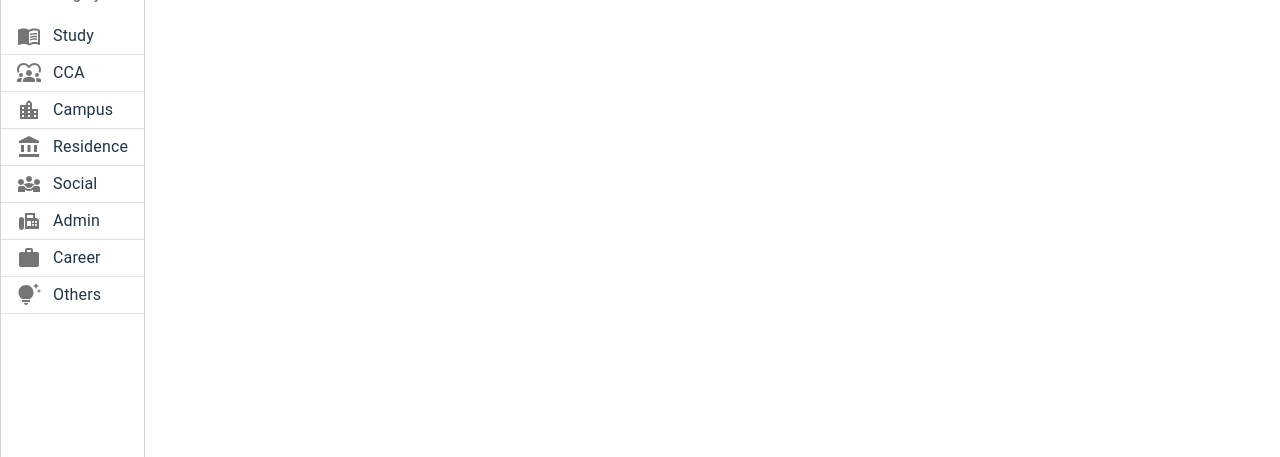
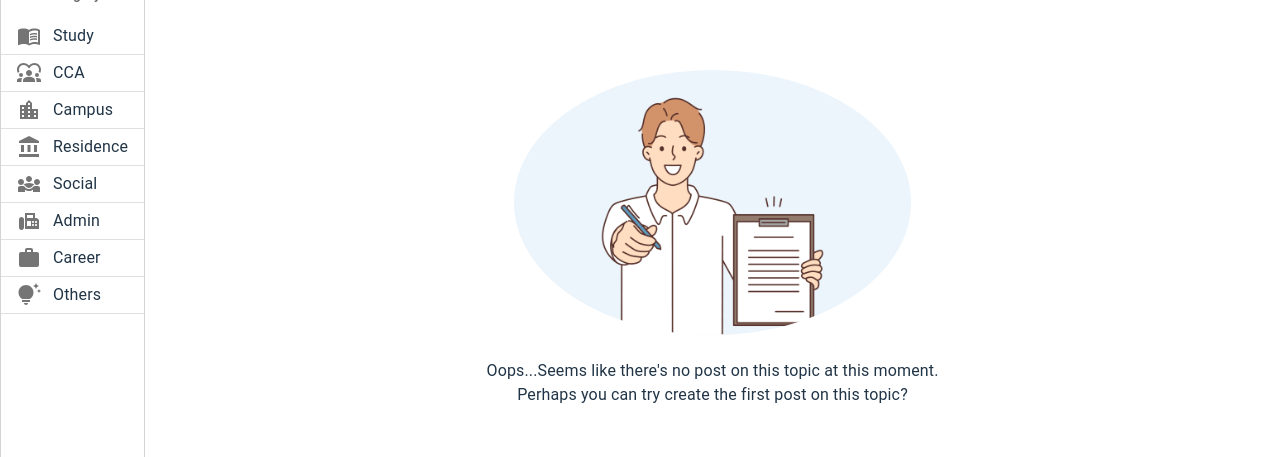
Before and after one commit to MAOXIONGKAI/NUSocial, a React (Vite) app in the folder frontend/: page / in a window 1280 px wide. Shown: the part 193-650 px from the top of the page. Built offline with nearby package versions, Linux system fonts and the light colour scheme; no server answers.

Commit message:
Implement filter posts by category feature

```diff
--- a/frontend/src/App.tsx
+++ b/frontend/src/App.tsx
@@ -7,7 +7,8 @@ import ContentSection from "./components/ContentSection.tsx";
 import usePosts from "./hooks/usePosts.ts";
 import Post from "./types/Post.ts";
 import implementSort from "./utils/implementSort.ts";
-import makeFilterPredicate from "./utils/makeFilterPredicate.ts";
+import makeTagFilterPredicate from "./utils/makeTagFilterPredicate.ts";
+import makeCategoryFilterPredicate from "./utils/makeCategoryFilterPredicate.ts";
 
 function App() {
     const [searchKeyword, setSearchKeyword] = useState('')
@@ -19,7 +20,9 @@ function App() {
 
     let filteredPosts: Post[] = []
     if (posts !== undefined) {
-        filteredPosts = posts.filter(makeFilterPredicate(filterConditions))
+        filteredPosts = posts
+            .filter(makeCategoryFilterPredicate(categoryCondition))
+            .filter(makeTagFilterPredicate(filterConditions))
         filteredPosts.sort(implementSort(sortCondition))
     }
 
--- /dev/null
+++ b/frontend/src/components/NoPostForPreview.tsx
@@ -0,0 +1,27 @@
+import NoPostForPreviewPage from '../assets/NoPostForPreviewPage.jpg'
+import {Box, Typography} from "@mui/material";
+
+export default function NoPostForPreview() {
+    return (
+        <Box sx={{
+            display: 'flex',
+            flexDirection: "column",
+            alignItems: "center",
+            justifyContent: "center",
+            textAlign: "center",
+            height: "100%",
+            gap: 3
+        }}>
+            <img
+                src={NoPostForPreviewPage}
+                style={{width: "35%", borderRadius: "50%"}}
+                alt="NoPostForPreview"
+            />
+            <Typography>
+                Oops...Seems like there's no post on this topic at this moment.
+                <br/>
+                Perhaps you can try create the first post on this topic?
+            </Typography>
+        </Box>
+    )
+}
--- a/frontend/src/pages/PostPreviewPage.tsx
+++ b/frontend/src/pages/PostPreviewPage.tsx
@@ -1,5 +1,6 @@
 import Post from "../types/Post.ts";
 import PostPreviewList from "../components/PostPreviewList.tsx";
+import NoPostForPreview from "../components/NoPostForPreview.tsx";
 
 type PostPreviewPageProps = {
     posts: Post[]
@@ -8,7 +9,10 @@ type PostPreviewPageProps = {
 export default function PostPreviewPage({posts}: PostPreviewPageProps) {
     return (
         <>
-            <PostPreviewList posts={posts} />
+            {(posts && posts.length > 0)
+                ? <PostPreviewList posts={posts}/>
+                : <NoPostForPreview/>
+            }
         </>
     )
 }
--- /dev/null
+++ b/frontend/src/utils/makeCategoryFilterPredicate.ts
@@ -0,0 +1,12 @@
+import Post from "../types/Post.ts";
+
+export default function makeCategoryFilterPredicate(category: string) {
+    function test(post: Post) {
+        if (!category) {
+            return true
+        } else {
+            return post.category === category
+        }
+    }
+    return test
+}
--- a/frontend/src/utils/makeFilterPredicate.ts
+++ b/frontend/src/utils/makeTagFilterPredicate.ts
@@ -2,14 +2,13 @@ import Post from "../types/Post.ts";
 
 type PostPredicate = (post: Post) => boolean;
 
-export default function makeFilterPredicate(tags: string[]): PostPredicate {
+export default function makeTagFilterPredicate(tags: string[]): PostPredicate {
     function test(post: Post) {
         if (tags.length === 0) {
             return true
         }
-        const tagsInLowerCase = tags.map(tag => tag.toLowerCase())
         for (const tag of post.tags) {
-            if (tagsInLowerCase.indexOf(tag) !== -1) {
+            if (tags.indexOf(tag) !== -1) {
                 return true
             }
         }
```
Also changed, not shown: frontend/src/assets/NoPostForPreviewPage.jpg (added).
